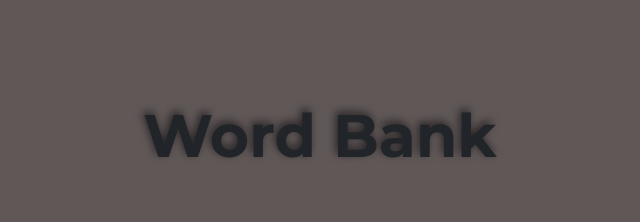
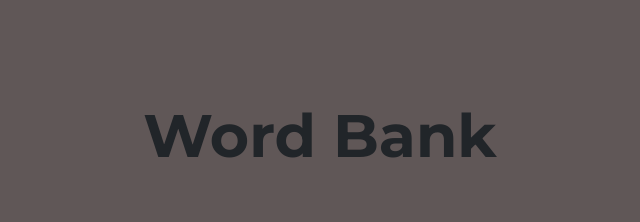
Before and after one commit to Mariii209/dictionary-project-react, a React (Create React App) app: page / in a window 1280 px wide. Shown: the top 222 px of the page, without its empty margins (320-960 px from the left). Built offline with nearby package versions, Linux system fonts and the light colour scheme.

Commit message:
Remove text-shadow

```diff
--- a/src/DictionarySearch.css
+++ b/src/DictionarySearch.css
@@ -11,7 +11,6 @@
   font-weight: 700;
   margin: 70px 0;
   font-family: "Montserrat", sans-serif;
-  text-shadow: -2px -3px 8px rgba(0, 0, 0, 0.6);
 }
 
 .SearchSection {
```
